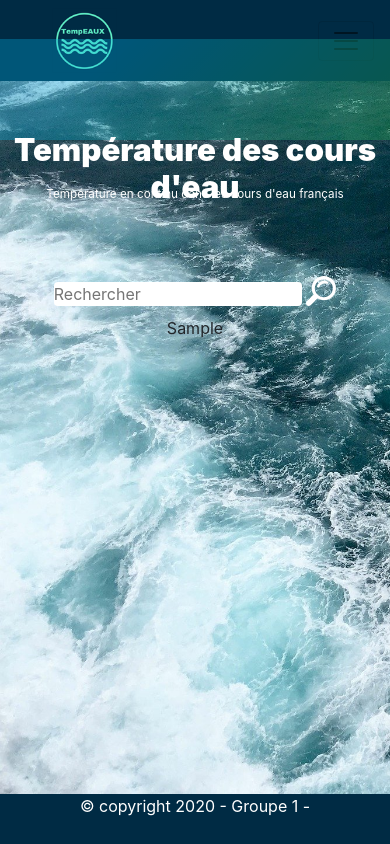
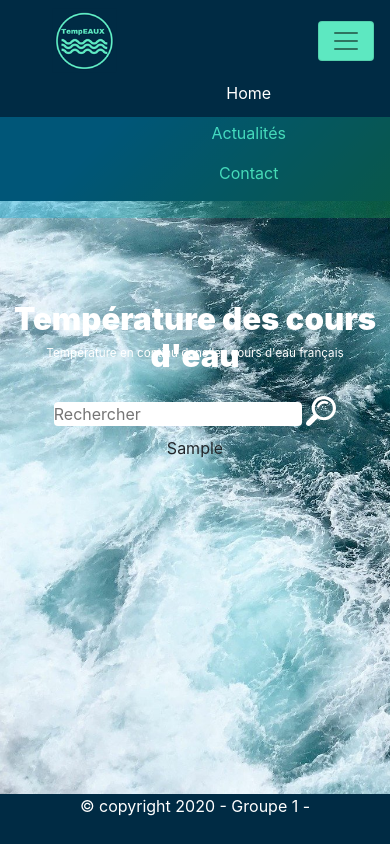
Before and after one commit to Apilas77/Api-kraken, a Flask app: page / in a window 390 px wide, after a click that opens the changed part. Run offline with Flask 2, Linux system fonts and the light colour scheme; a database or web service that is not in the repository returns one stand-in record (values such as "Sample title"); data that the repository does not hold is empty; some libraries are stand-ins or nearby versions.

Commit message:
css change

```diff
--- a/app.py
+++ b/app.py
@@ -15,19 +15,19 @@ def index():
         return "Connection Error"
     data = response.json()
 
-    return render_template("index.html", data=data)
+    return render_template("index.html", data=data, bodyId="index")
 
 @app.route("/")
 def acceuil():
-    return render_template("index.html")
+    return render_template("index.html", bodyId="index")
 
 @app.route("/Actualités")
 def Actualités():
-    return render_template("Actualites.html")
+    return render_template("Actualites.html", bodyId="actuality")
 
 @app.route("/Contact")
 def Contact():
-    return render_template("Contact.html")
+    return render_template("Contact.html", bodyId="contact")
 
 if __name__ == "__main__":
     app.run(debug=True)
--- a/static/styles/style.css
+++ b/static/styles/style.css
@@ -34,6 +34,9 @@ margin-left: 10%;
 .navbar-light .navbar-nav .nav-link:focus{
   color:#5de8c1;
 }
+.navbar-toggler{
+  background-color:#5de8c1;
+}
 #main{
 	min-height:100%;
 	position: relative;
@@ -69,7 +72,15 @@ body{
 	background-image: url("/static/images/water.jpg");
 	background-repeat: no-repeat;
 	background-size: cover;
-
+}
+body#index{
+	background-image: url("/static/images/water.jpg");
+}
+body#actuality{
+	background-image: url("/static/images/donnees.jpg");
+}
+#actuality h1, h4{
+  color: white;
 }
 @-webkit-keyframes scale-in {
 	0%   {transform: scale(10, 10); opacity: 0;}
@@ -103,7 +114,7 @@ body{
   font-size: 4.1em;
   margin: auto;
   position: absolute;
-  top: 120px;
+  top: 100px;
   left: 0;
   right: 0;
   bottom: 0;
@@ -125,8 +136,8 @@ body{
 .bar{
   width: 100%;
   height: 270px;
-background-color: #20bf55;
-background-image: linear-gradient(315deg, #20bf55 0%, #01baef 74%);
+  background-color: #20bf55;
+  background-image: linear-gradient(315deg, #20bf55 0%, #01baef 74%);
 
   opacity: 0.3;
   position: absolute;
@@ -153,14 +164,12 @@ background-image: linear-gradient(315deg, #20bf55 0%, #01baef 74%);
   }
   .bar{
     height: 26vw;
-    top: 10vw;
+    top: 30vw;
   }
   .hero h1{
     font-size: 8vw;
-    top: 13vw;
   }
   .hero p{
     font-size: 3vw;
-    top: 27vw;
+    top: 37vw;
   }
-}
--- a/templates/index.html
+++ b/templates/index.html
@@ -2,10 +2,12 @@
 <head>
     <title>TempEAUX</title>
 	<meta charset="utf-8">
+	<!-- Bootstrap CSS -->
 	<link rel="stylesheet" href="https://stackpath.bootstrapcdn.com/bootstrap/4.3.1/css/bootstrap.min.css" integrity="sha384-ggOyR0iXCbMQv3Xipma34MD+dH/1fQ784/j6cY/iJTQUOhcWr7x9JvoRxT2MZw1T" crossorigin="anonymous">
 	<link rel="stylesheet" type="text/css" href="{{ url_for('static', filename='styles/style.css') }}"/>
 	<link rel="icon" type="image/x-icon" href="{{ url_for('static', filename='images/eau.ico') }}"/>
-<body>
+</head>
+<body id="{{ bodyId }}">
 	<div id="main">
 		<header>
 			<nav class="navbar navbar-expand-lg navbar-light bg-light">
@@ -21,6 +23,7 @@
 				</div>
 			</nav>
 		</header>
+		{% block content %}
 			<main >
 				<div class= hero>
 					<h1>Température des cours d'eau</h1>
@@ -39,9 +42,15 @@
 					{% endfor %}
 				</ul>
 			</main>
+		{% endblock content %}
 		<footer>
 			<p>© copyright 2020 - Groupe 1 -</p>
 		</footer>
 	</div>
+	<!-- Optional JavaScript -->
+    <!-- jQuery first, then Popper.js, then Bootstrap JS -->
+	<script src="https://code.jquery.com/jquery-3.4.1.slim.min.js" integrity="sha384-J6qa4849blE2+poT4WnyKhv5vZF5SrPo0iEjwBvKU7imGFAV0wwj1yYfoRSJoZ+n" crossorigin="anonymous"></script>
+    <script src="https://cdn.jsdelivr.net/npm/popper.js@1.16.0/dist/umd/popper.min.js" integrity="sha384-Q6E9RHvbIyZFJoft+2mJbHaEWldlvI9IOYy5n3zV9zzTtmI3UksdQRVvoxMfooAo" crossorigin="anonymous"></script>
+    <script src="https://stackpath.bootstrapcdn.com/bootstrap/4.4.1/js/bootstrap.min.js" integrity="sha384-wfSDF2E50Y2D1uUdj0O3uMBJnjuUD4Ih7YwaYd1iqfktj0Uod8GCExl3Og8ifwB6" crossorigin="anonymous"></script>
 </body>
 </html>
```
Also changed, not shown: templates/Actualites.html (+5 -13 lines), static/images/donnees.jpg (added), static/images/water-.jpg (deleted), templates/layout.html (added). Lines whose indentation alone changed are shown as unchanged.
